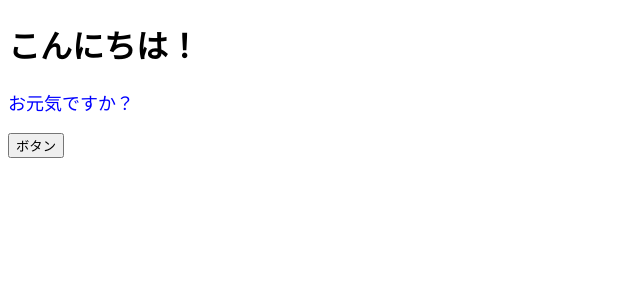
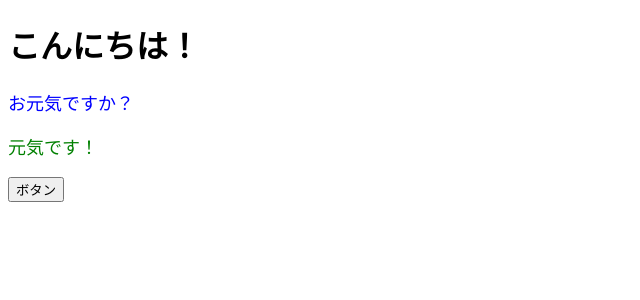
Before and after one commit to Hikarinrin7/react-practice2, a React (Vite) app: page / in a window 1280 px wide. Shown: the top 300 px of the page, without its empty margins (0-640 px from the left). Built offline with nearby package versions, Linux system fonts and the light colour scheme.

Commit message:
propsについてまで

```diff
--- a/src/App.jsx
+++ b/src/App.jsx
@@ -3,19 +3,18 @@
 // ファイルを分けたら、export付けることでこの関数を他でも使えるようになる
 // importはmain側で使うときに自動で追加される
 
+import { ColorfulMessage } from "./components/ColorfulMessage";
+
 
 export const App = () => {
-    // return内での操作はjsの関数として{}で、スタイルはjsのオブジェクトとして
+    // return内でのイベントはjsの関数として{}で、スタイルはjsのオブジェクトとして
     const onClickButton = () => alert();
-    const contentStyle = {
-        color: "blue",
-        fontSize: "18px",
-    }
 
     return (
         <div>
             <h1>こんにちは！</h1>
-            <p style={contentStyle}>お元気ですか？</p>
+            <ColorfulMessage color="blue">お元気ですか？</ColorfulMessage>
+            <ColorfulMessage color="green">元気です！</ColorfulMessage>
             <button onClick={onClickButton}>ボタン</button>
         </div>
     );
--- /dev/null
+++ b/src/components/ColorfulMessage.jsx
@@ -0,0 +1,39 @@
+// この関数（コンポーネント）の呼び出しコードはこんな感じ↓
+/* <ColorfulMessage color="blue">お元気ですか？</ColorfulMessage> */
+// propsはオブジェクトの形で渡ってくるので、.で指定
+// タグで囲った内容（お元気ですか？）はchildrenで受け取れる！決まり
+// chilerenに渡すのはなんでもいいので、htmlタグの集まりを渡したら階層構造ができたり、、あ、複雑そう、、、
+
+// 分割代入とか省略記法とかでいろんな書き方があるよ
+// ベーシックver
+export const ColorfulMessage = (props) => {
+    const contentStyleA = {
+        color: props.color,
+        fontSize: "18px",
+    }
+    return (
+        <p style={contentStyleA}>{props.children}</p>
+    );
+};
+
+// 分割代入ver。props. がいらなくなる
+export const ColorfulMessage2 = (props) => {
+    const { color, children } = props;
+    const contentStyleA = {
+        color: color,
+        fontSize: "18px",
+    }
+    return (
+        <p style={contentStyleA}>{children}</p>
+    );
+};
+// 分割代入()内でやっちゃう & color: colorは略せるから略しちゃうver
+export const ColorfulMessage3 = ({color, children}) => {
+    const contentStyleA = {
+        color,
+        fontSize: "18px",
+    }
+    return (
+        <p style={contentStyleA}>{children}</p>
+    );
+};
```
